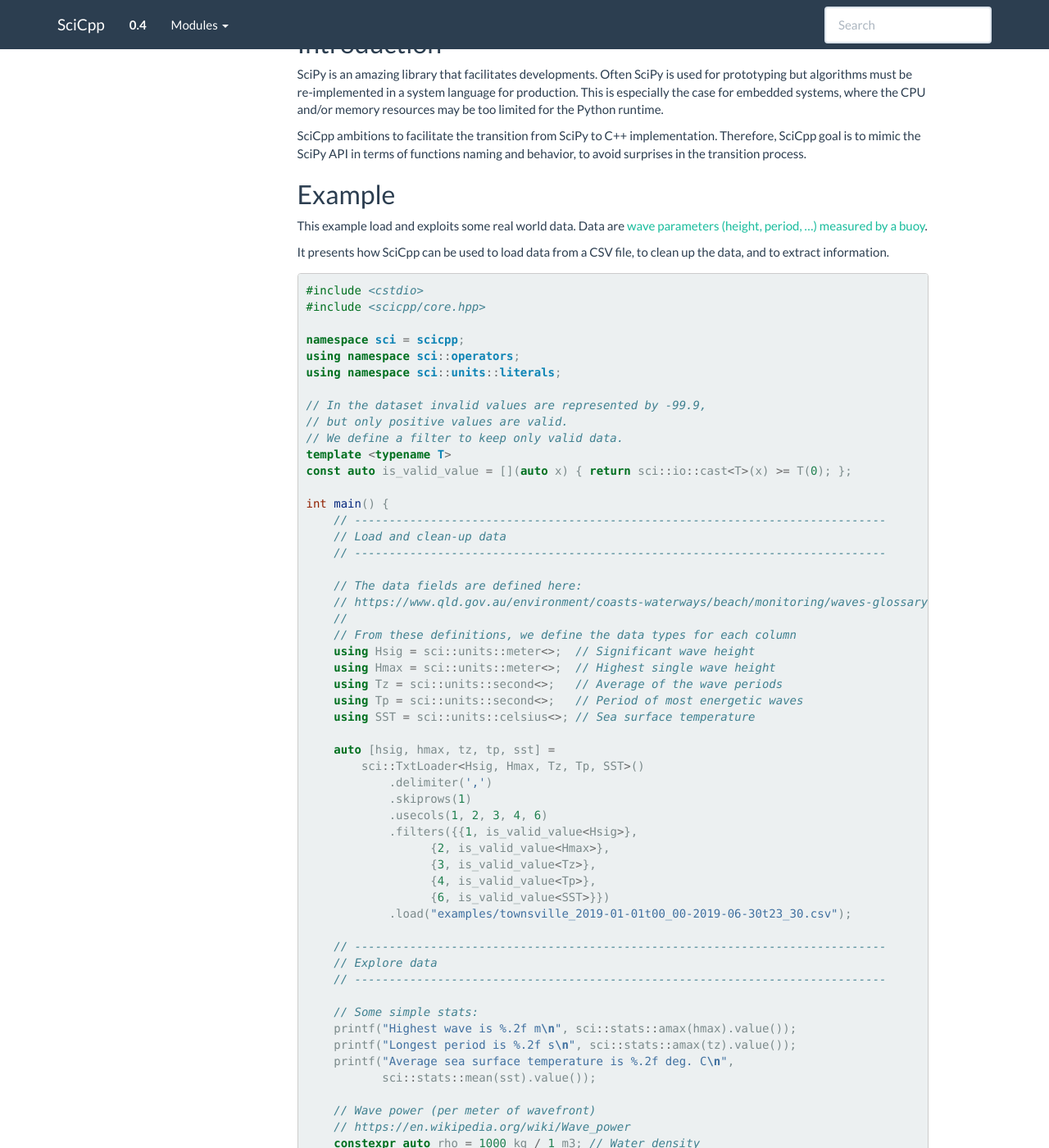
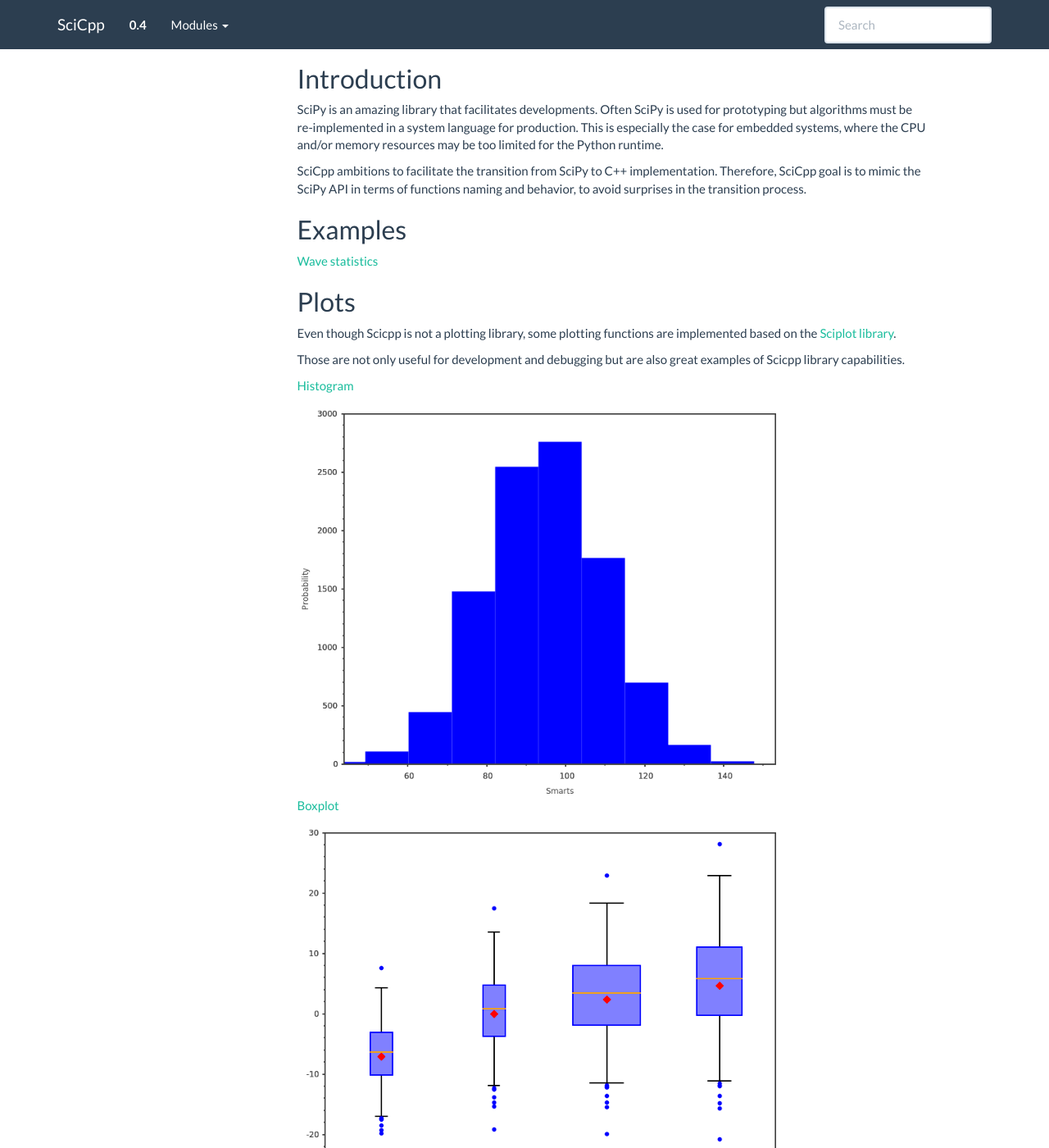
Before and after one commit to tvanderbruggen/SciCpp, a Sphinx documentation site: the page built from doc/source/index.rst, in a window 1280 px wide and 1400 px high, scrolled down 1129 px. Shown: the whole window at 82% size. Built offline with Sphinx 7.4.7, drawn with Linux system fonts in a browser that asks for light colours; some of the changed text lies outside the part shown.

Commit message:
Add boxplot doc

```diff
--- a/doc/source/index.rst
+++ b/doc/source/index.rst
@@ -52,71 +52,30 @@ SciPy to C++ implementation. Therefore, SciCpp goal is
 to mimic the SciPy API in terms of functions naming and behavior,
 to avoid surprises in the transition process.
 
-Example
+Examples
 --------
 
-This example load and exploits some real world data.
-Data are `wave parameters (height, period, ...) measured by a buoy <https://www.qld.gov.au/environment/coasts-waterways/beach/monitoring>`_.
+:ref:`Wave statistics <examples_wave_stats>`
 
-It presents how SciCpp can be used to load data from a CSV file, to clean up the data, and to extract information.
-::
-    #include <cstdio>
-    #include <scicpp/core.hpp>
+Plots
+------
 
-    namespace sci = scicpp;
-    using namespace sci::operators;
-    using namespace sci::units::literals;
+Even though Scicpp is not a plotting library,
+some plotting functions are implemented based on the `Sciplot library <https://sciplot.github.io/>`_.
 
-    // In the dataset invalid values are represented by -99.9,
-    // but only positive values are valid.
-    // We define a filter to keep only valid data.
-    template <typename T>
-    const auto is_valid_value = [](auto x) { return sci::io::cast<T>(x) >= T(0); };
+Those are not only useful for development and debugging but are also great examples of Scicpp library capabilities.
 
-    int main() {
-        // -----------------------------------------------------------------------------
-        // Load and clean-up data
-        // -----------------------------------------------------------------------------
+:ref:`Histogram <plots_hist>`
 
-        // The data fields are defined here:
-        // https://www.qld.gov.au/environment/coasts-waterways/beach/monitoring/waves-glossary#wave-height
-        //
-        // From these definitions, we define the data types for each column
-        using Hsig = sci::units::meter<>;  // Significant wave height
-        using Hmax = sci::units::meter<>;  // Highest single wave height
-        using Tz = sci::units::second<>;   // Average of the wave periods
-        using Tp = sci::units::second<>;   // Period of most energetic waves
-        using SST = sci::units::celsius<>; // Sea surface temperature
+.. image:: _static/basic_hist.png
+   :width: 600
 
-        auto [hsig, hmax, tz, tp, sst] =
-            sci::TxtLoader<Hsig, Hmax, Tz, Tp, SST>()
-                .delimiter(',')
-                .skiprows(1)
-                .usecols(1, 2, 3, 4, 6)
-                .filters({{1, is_valid_value<Hsig>},
-                      {2, is_valid_value<Hmax>},
-                      {3, is_valid_value<Tz>},
-                      {4, is_valid_value<Tp>},
-                      {6, is_valid_value<SST>}})
-                .load("examples/townsville_2019-01-01t00_00-2019-06-30t23_30.csv");
+:ref:`Boxplot <plots_boxplot>`
 
-        // -----------------------------------------------------------------------------
-        // Explore data
-        // -----------------------------------------------------------------------------
+.. image:: _static/boxplot.png
+   :width: 600
 
-        // Some simple stats:
-        printf("Highest wave is %.2f m\n", sci::stats::amax(hmax).value());
-        printf("Longest period is %.2f s\n", sci::stats::amax(tz).value());
-        printf("Average sea surface temperature is %.2f deg. C\n",
-               sci::stats::mean(sst).value());
+:ref:`Power spectrum <plots_csd_psd>`
 
-        // Wave power (per meter of wavefront)
-        // https://en.wikipedia.org/wiki/Wave_power
-        constexpr auto rho = 1000_kg / 1_m3; // Water density
-        constexpr auto g = 9.81_m_per_s2;    // Acceleration by gravity
-        const auto P = (rho * g * g / (64 * sci::pi<double>)) * hsig * hsig * tz;
-        printf("Average wave power %.2f W/m\n", sci::stats::mean(P).value());
-        const auto E = (rho * g / 16.) * hsig * hsig;
-        printf("Average wave energy density %.2f J/m^2\n",
-               sci::stats::mean(E).value());
-    }
+.. image:: _static/psd.png
+   :width: 600
--- a/doc/source/plots.cohere.rst
+++ b/doc/source/plots.cohere.rst
@@ -63,6 +63,9 @@ Example
         plot.show();
     }
 
+.. image:: _static/cohere.png
+   :width: 600
+
 See also
     ----------
     `Matplotlib documentation <https://matplotlib.org/stable/api/_as_gen/matplotlib.pyplot.cohere.html>`_
```
Also changed, not shown: doc/source/examples.wave_stats.rst (added, +70 -0 lines), doc/source/plots.boxplot.rst (added, +61 -0 lines), doc/source/plots.csd_psd.rst (+8 -0 lines), doc/source/plots.hist.rst (+9 -0 lines), doc/source/plots.rst (+9 -0 lines), doc/source/_static/basic_hist.png (added), doc/source/_static/boxplot.png (added), doc/source/_static/cohere.png (added), doc/source/_static/csd.png (added), doc/source/_static/log_hist.png (added), doc/source/_static/psd.png (added), doc/source/_static/units_hist.png (added), 1 other file.
